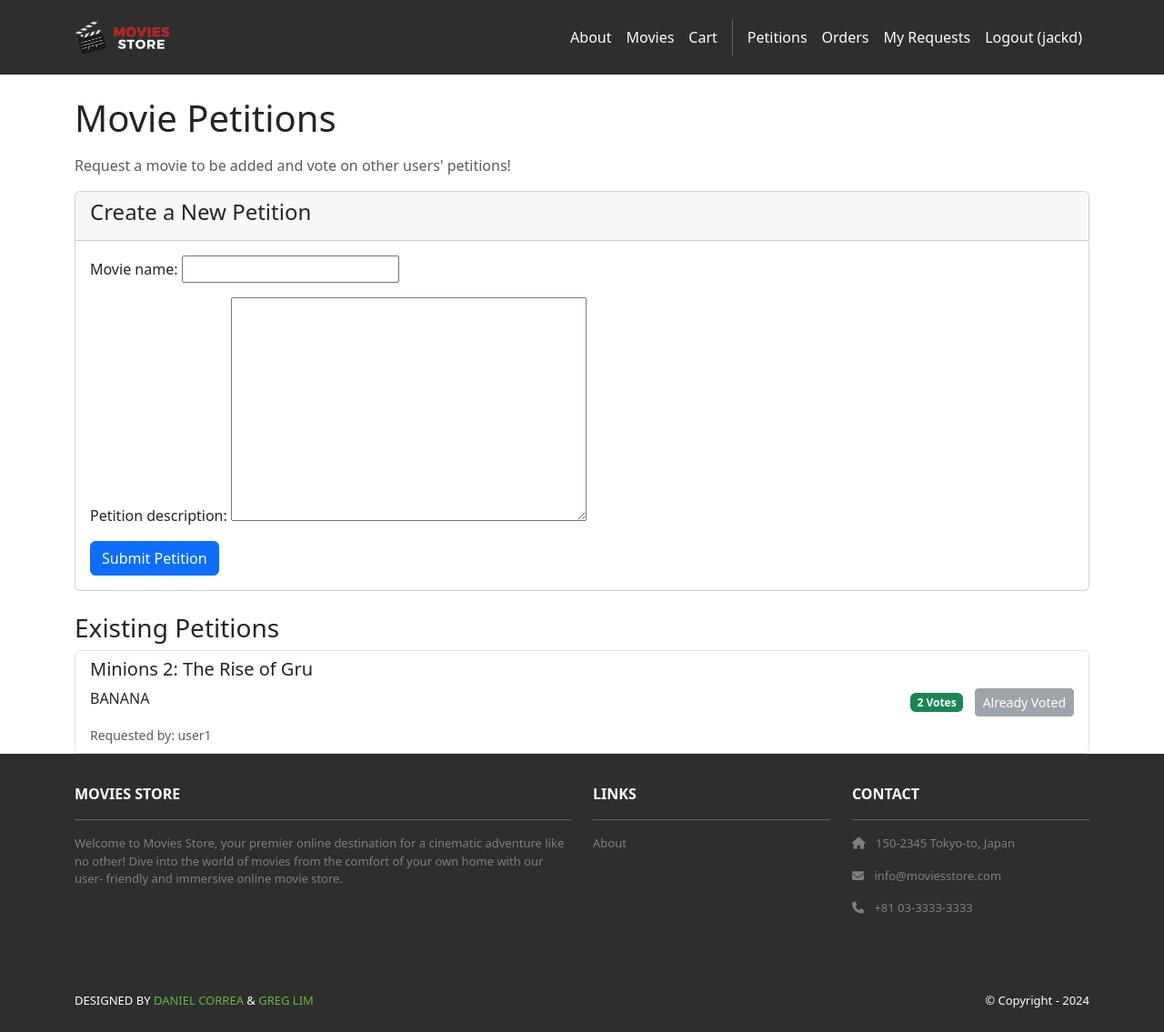
After one commit to JackDamato/moviesstore, a Django app: page /movies/petitions/ in a window 1280 px wide. The commit adds this page. Shown: the whole page at 91% size. Run offline with Django 5.2, Linux system fonts and the light colour scheme; a user stored in the database is signed in; data comes from the database, SQL or seed files in the repository; both versions use the stored data as it was after the commit; some libraries are stand-ins or nearby versions.

Commit message:
Added Petitioning Functionality: users can petition on a new webpage if logged in for new movies. They can also add votes to this petition page.

```diff
--- a/movies/admin.py
+++ b/movies/admin.py
@@ -1,7 +1,8 @@
 from django.contrib import admin
-from .models import Movie, Review
+from .models import Movie, Review, MoviePetition
 class MovieAdmin(admin.ModelAdmin):
     ordering = ['name']
     search_fields = ['name']
 admin.site.register(Movie, MovieAdmin)
 admin.site.register(Review)
+admin.site.register(MoviePetition)
--- a/movies/models.py
+++ b/movies/models.py
@@ -28,3 +28,12 @@ class MovieRequest(models.Model):
 
     def __str__(self):
         return f"{self.name} (by {self.user.username})"
+
+
+class MoviePetition(models.Model):
+    id = models.AutoField(primary_key=True)
+    movie_name = models.CharField(max_length=255)
+    petition_description = models.TextField() # user description of why they want the movie
+    requested_by = models.ForeignKey(User, on_delete=models.CASCADE) # who requested the movie
+    votes = models.IntegerField(default=0) # number of votes
+    voters = models.ManyToManyField(User, related_name='voted_petitions', blank=True) # users who voted
--- /dev/null
+++ b/movies/templates/movies/petitions.html
@@ -0,0 +1,52 @@
+{% extends "base.html" %}
+
+{% block content %}
+<div class="container mt-4">
+    <h1 class="mb-3">Movie Petitions</h1>
+    <p class="text-muted">Request a movie to be added and vote on other users' petitions!</p>
+
+    <!-- Petition creation form -->
+    <div class="card mb-4">
+        <div class="card-header">
+            <h4>Create a New Petition</h4>
+        </div>
+        <div class="card-body">
+            <form method="post" action="{% url 'movies.view_petitions' %}">
+                {% csrf_token %}
+                {{ template_data.form.as_p }}
+                <button type="submit" class="btn btn-primary">Submit Petition</button>
+            </form>
+        </div>
+    </div>
+
+    <!-- Display petitions -->
+    <h3>Existing Petitions</h3>
+    {% if template_data.petitions %}
+        <ul class="list-group">
+            {% for petition in template_data.petitions %}
+                <li class="list-group-item d-flex justify-content-between align-items-center">
+                    <div>
+                        <h5>{{ petition.movie_name }}</h5>
+                        <p>{{ petition.petition_description }}</p>
+                        <small class="text-muted">
+                            Requested by: {{ petition.requested_by.username }}
+                        </small>
+                    </div>
+                    <div class="text-end">
+                        <span class="badge bg-success me-2">{{ petition.votes }} Votes</span>
+                        {% if user.is_authenticated and user not in petition.voters.all %}
+                            <a href="{% url 'movies.approve_petition' petition.id %}" class="btn btn-sm btn-outline-primary">
+                                Vote Yes
+                            </a>
+                        {% else %}
+                            <button class="btn btn-sm btn-secondary" disabled>Already Voted</button>
+                        {% endif %}
+                    </div>
+                </li>
+            {% endfor %}
+        </ul>
+    {% else %}
+        <p>No petitions yet. Be the first to create one!</p>
+    {% endif %}
+</div>
+{% endblock %}
--- a/movies/urls.py
+++ b/movies/urls.py
@@ -9,4 +9,7 @@ urlpatterns = [
 
     path("requests/", views.requests_index, name="movies.requests_index"),
     path("requests/<int:id>/delete/", views.delete_request, name="movies.delete_request"),
+
+    path("petitions/", views.view_petitions, name="movies.view_petitions"),
+    path("petitions/<int:id>/approve/", views.approve_petition, name="movies.approve_petition"),
 ]
--- a/movies/views.py
+++ b/movies/views.py
@@ -1,5 +1,5 @@
 from django.shortcuts import render, redirect, get_object_or_404
-from .models import Movie, Review, MovieRequest
+from .models import Movie, Review, MovieRequest, MoviePetition
 from django import forms
 from django.contrib.auth.decorators import login_required
 
@@ -93,3 +93,40 @@ def delete_request(request, id):
     movie_request = get_object_or_404(MovieRequest, id=id, user=request.user)
     movie_request.delete()
     return redirect("movies.requests_index")
+
+
+class MoviePetitionForm(forms.ModelForm):
+    class Meta:
+        model = MoviePetition
+        fields = ["movie_name", "petition_description"]
+
+
+@login_required
+def view_petitions(request):
+    # display the petition page with all petitions and petition form
+    template_data = {}
+    if request.method == "POST":
+        form = MoviePetitionForm(request.POST)
+        if form.is_valid():
+            movie_petition = form.save(commit=False)
+            movie_petition.requested_by = request.user
+            movie_petition.save()
+        else:
+            form = MoviePetitionForm()
+
+    petitions = MoviePetition.objects.all().order_by("-votes")
+    template_data["petitions"] = petitions
+    template_data["form"] = MoviePetitionForm()
+    return render(request, "movies/petitions.html", {"template_data": template_data})
+
+
+@login_required
+def approve_petition(request, id):
+    petition = get_object_or_404(MoviePetition, id=id)
+    if request.user in petition.voters.all():
+        # user has already voted, do nothing
+        return redirect("movies.view_petitions")
+    petition.votes += 1
+    petition.voters.add(request.user)
+    petition.save()
+    return redirect("movies.view_petitions")
--- a/moviesstore/templates/base.html
+++ b/moviesstore/templates/base.html
@@ -35,6 +35,7 @@
             <a class="nav-link" href="{% url 'cart.index' %}">Cart</a>
             <div class="vr bg-white mx-2 d-none d-lg-block"></div>
             {% if user.is_authenticated %}
+            <a class="nav-link" href="{% url 'movies.view_petitions' %}">Petitions</a>
             <a class="nav-link"
               href="{% url 'accounts.orders' %}">Orders
             </a>
```
Also changed, not shown: db.sqlite3, movies/migrations/0004_moviepetition.py (added).
